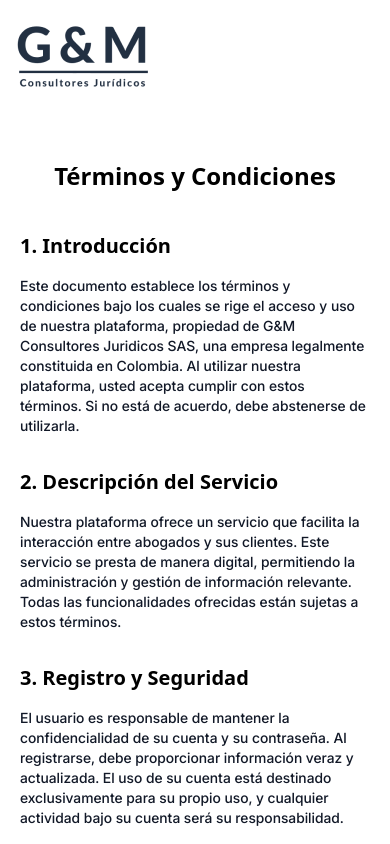
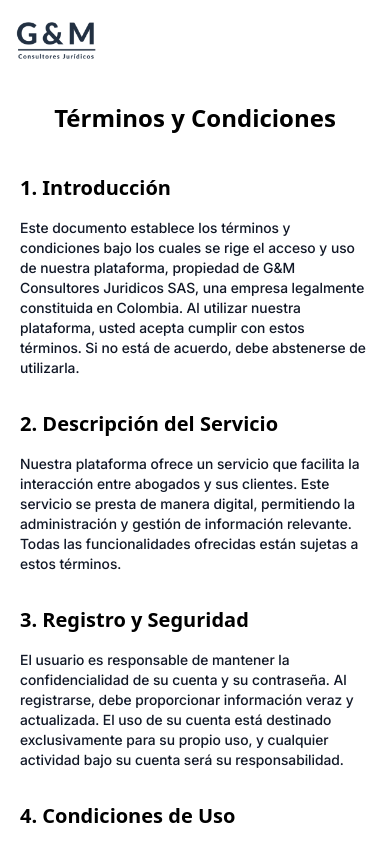
Before and after one commit to carlos18bp/gym_project, a Vue app in the folder frontend/: page /policies/terms_of_use in a window 390 px wide. Shown: the top 844 px of the page. Built offline with nearby package versions, Linux system fonts and the light colour scheme; what vue3-google-login would draw is missing.

Commit message:
fix: Correct responsive design for policies views on mobile version.

```diff
--- a/frontend/src/views/policies/PrivacyPolicy.vue
+++ b/frontend/src/views/policies/PrivacyPolicy.vue
@@ -1,13 +1,11 @@
 <template>
-  <div class="absolute">
-    <div class="flex justify-center p-4">
+  <div class="relative p-4">
       <router-link :to="{ name: 'sign_in' }">
-        <img src="@/assets/images/logo/logo1.png">
+        <img class="w-20 xl:w-auto" src="@/assets/images/logo/logo1.png">
       </router-link>
-    </div>
   </div>
 
-  <div class="max-w-3xl mx-auto py-40 px-5">
+  <div class="max-w-3xl mx-auto mt-6 px-5">
     <!-- Main Title -->
     <h1 class="font-bold text-center text-2xl xl:text-3xl 2xl:text-4xl mb-10">
       Política de Privacidad
--- a/frontend/src/views/policies/TermsOfUse.vue
+++ b/frontend/src/views/policies/TermsOfUse.vue
@@ -1,14 +1,12 @@
 <template>
   <div>
-    <div class="absolute">
-      <div class="flex justify-center p-4">
-        <router-link :to="{ name: 'sign_in' }">
-          <img src="@/assets/images/logo/logo1.png">
-        </router-link>
-      </div>
+    <div class="relative p-4">
+      <router-link :to="{ name: 'sign_in' }">
+        <img class="w-20 xl:w-auto" src="@/assets/images/logo/logo1.png">
+      </router-link>
     </div>
 
-    <div class="max-w-3xl mx-auto py-40 px-5">
+    <div class="max-w-3xl mx-auto mt-6 px-5">
       <!-- Main Title -->
       <h1 class="font-bold text-center text-2xl xl:text-3xl 2xl:text-4xl mb-10">
         Términos y Condiciones
```
